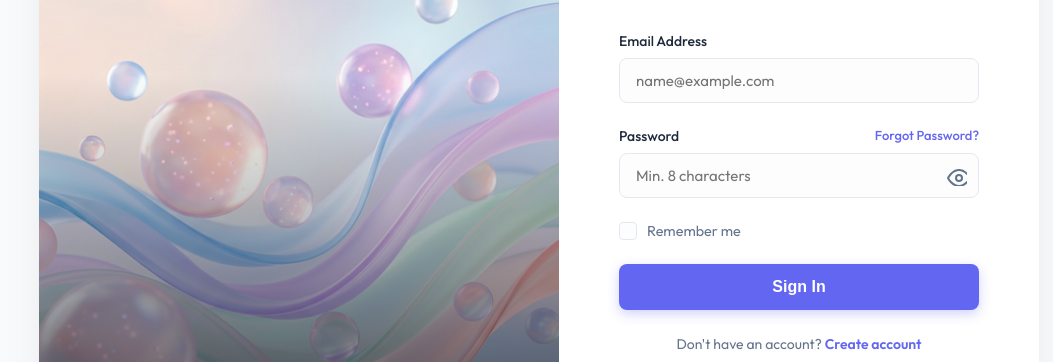
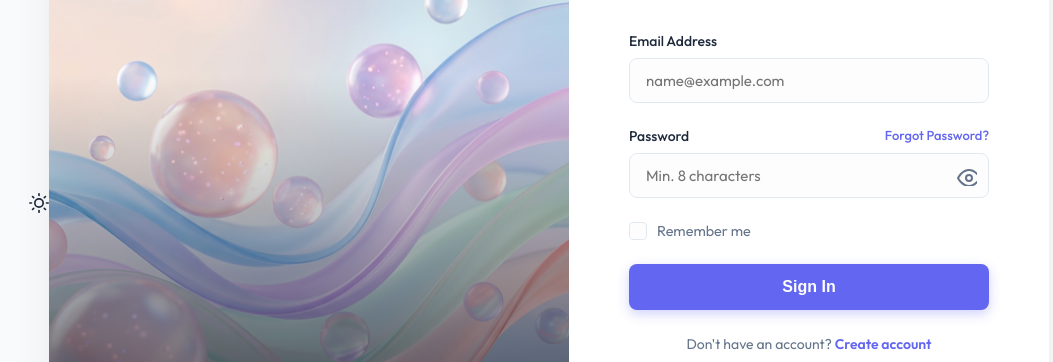
Before and after one commit to mahi-2-ron/Mahilo, a website built with Vite: page index.html in a window 1280 px wide. Shown: the part 195-557 px from the top of the page, without its empty margins (101-1154 px from the left). Built offline with nearby package versions, Linux system fonts and the light colour scheme.

Commit message:
auto update

```diff
--- a/index.html
+++ b/index.html
@@ -1,5 +1,6 @@
 <!DOCTYPE html>
 <html lang="en">
+
 <head>
     <meta charset="UTF-8">
     <meta name="viewport" content="width=device-width, initial-scale=1.0">
@@ -11,7 +12,29 @@
     <link href="https://fonts.googleapis.com/css2?family=Outfit:wght@300;400;500;600;700&display=swap" rel="stylesheet">
     <link rel="stylesheet" href="style.css">
 </head>
+
 <body>
+    <!-- Theme Toggle -->
+    <div class="theme-toggle" id="themeToggle">
+        <svg class="sun-icon" xmlns="http://www.w3.org/2000/svg" width="20" height="20" viewBox="0 0 24 24" fill="none"
+            stroke="currentColor" stroke-width="2" stroke-linecap="round" stroke-linejoin="round">
+            <circle cx="12" cy="12" r="5" />
+            <line x1="12" y1="1" x2="12" y2="3" />
+            <line x1="12" y1="21" x2="12" y2="23" />
+            <line x1="4.22" y1="4.22" x2="5.64" y2="5.64" />
+            <line x1="18.36" y1="18.36" x2="19.78" y2="19.78" />
+            <line x1="1" y1="12" x2="3" y2="12" />
+            <line x1="21" y1="12" x2="23" y2="12" />
+            <line x1="4.22" y1="19.78" x2="5.64" y2="18.36" />
+            <line x1="18.36" y1="5.64" x2="19.78" y2="4.22" />
+        </svg>
+        <svg class="moon-icon" xmlns="http://www.w3.org/2000/svg" width="20" height="20" viewBox="0 0 24 24" fill="none"
+            stroke="currentColor" stroke-width="2" stroke-linecap="round" stroke-linejoin="round"
+            style="display: none;">
+            <path d="M21 12.79A9 9 0 1 1 11.21 3 7 7 0 0 0 21 12.79z" />
+        </svg>
+    </div>
+
     <div class="login-container">
         <!-- Left side: Illustration -->
         <div class="illustration-side">
@@ -44,9 +67,15 @@
                             <a href="#" class="forgot-link">Forgot Password?</a>
                         </div>
                         <div class="password-wrapper">
-                            <input type="password" id="password" placeholder="Min. 8 characters" required autocomplete="current-password">
+                            <input type="password" id="password" placeholder="Min. 8 characters" required
+                                autocomplete="current-password">
                             <button type="button" id="togglePassword" class="toggle-btn">
-                                <svg xmlns="http://www.w3.org/2000/svg" width="20" height="20" fill="none" stroke="currentColor" stroke-width="2" stroke-linecap="round" stroke-linejoin="round"><path d="M1 12s4-8 11-8 11 8 11 8-4 8-11 8-11-8-11-8z"/><circle cx="12" cy="12" r="3"/></svg>
+                                <svg xmlns="http://www.w3.org/2000/svg" width="20" height="20" fill="none"
+                                    stroke="currentColor" stroke-width="2" stroke-linecap="round"
+                                    stroke-linejoin="round">
+                                    <path d="M1 12s4-8 11-8 11 8 11 8-4 8-11 8-11-8-11-8z" />
+                                    <circle cx="12" cy="12" r="3" />
+                                </svg>
                             </button>
                         </div>
                         <div class="input-line"></div>
@@ -80,7 +109,11 @@
                         <span>Google</span>
                     </button>
                     <button class="social-btn github">
-                        <svg xmlns="http://www.w3.org/2000/svg" width="20" height="20" fill="currentColor" viewBox="0 0 16 16"><path d="M8 0C3.58 0 0 3.58 0 8c0 3.54 2.29 6.53 5.47 7.59.4.07.55-.17.55-.38 0-.19-.01-.82-.01-1.49-2.01.37-2.53-.49-2.69-.94-.09-.23-.48-.94-.82-1.13-.28-.15-.68-.52-.01-.53.63-.01 1.08.58 1.23.82.72 1.21 1.87.87 2.33.66.07-.52.28-.87.51-1.07-1.78-.2-3.64-.89-3.64-3.95 0-.87.31-1.59.82-2.15-.08-.2-.36-1.02.08-2.12 0 0 .67-.21 2.2.82.64-.18 1.32-.27 2-.27.68 0 1.36.09 2 .27 1.53-1.04 2.2-.82 2.2-.82.44 1.1.16 1.92.08 2.12.51.56.82 1.27.82 2.15 0 3.07-1.87 3.75-3.65 3.95.29.25.54.73.54 1.48 0 1.07-.01 1.93-.01 2.2 0 .21.15.46.55.38A8.012 8.012 0 0 0 16 8c0-4.42-3.58-8-8-8z"/></svg>
+                        <svg xmlns="http://www.w3.org/2000/svg" width="20" height="20" fill="currentColor"
+                            viewBox="0 0 16 16">
+                            <path
+                                d="M8 0C3.58 0 0 3.58 0 8c0 3.54 2.29 6.53 5.47 7.59.4.07.55-.17.55-.38 0-.19-.01-.82-.01-1.49-2.01.37-2.53-.49-2.69-.94-.09-.23-.48-.94-.82-1.13-.28-.15-.68-.52-.01-.53.63-.01 1.08.58 1.23.82.72 1.21 1.87.87 2.33.66.07-.52.28-.87.51-1.07-1.78-.2-3.64-.89-3.64-3.95 0-.87.31-1.59.82-2.15-.08-.2-.36-1.02.08-2.12 0 0 .67-.21 2.2.82.64-.18 1.32-.27 2-.27.68 0 1.36.09 2 .27 1.53-1.04 2.2-.82 2.2-.82.44 1.1.16 1.92.08 2.12.51.56.82 1.27.82 2.15 0 3.07-1.87 3.75-3.65 3.95.29.25.54.73.54 1.48 0 1.07-.01 1.93-.01 2.2 0 .21.15.46.55.38A8.012 8.012 0 0 0 16 8c0-4.42-3.58-8-8-8z" />
+                        </svg>
                         <span>GitHub</span>
                     </button>
                 </div>
@@ -89,4 +122,5 @@
     </div>
     <script src="script.js"></script>
 </body>
+
 </html>
```
